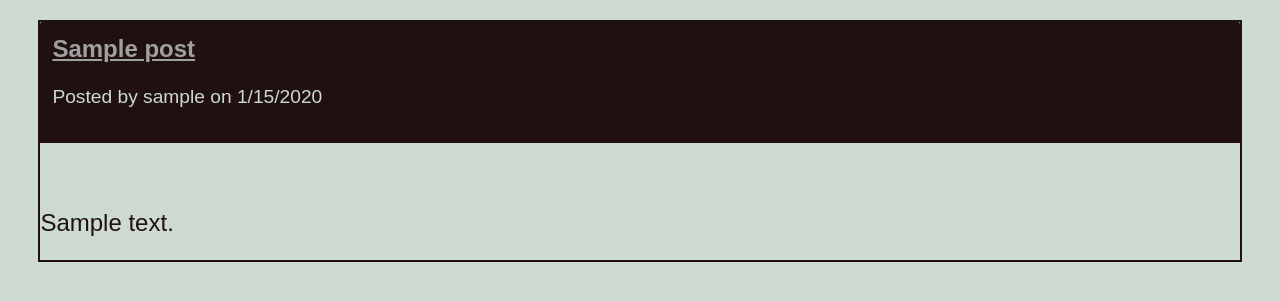
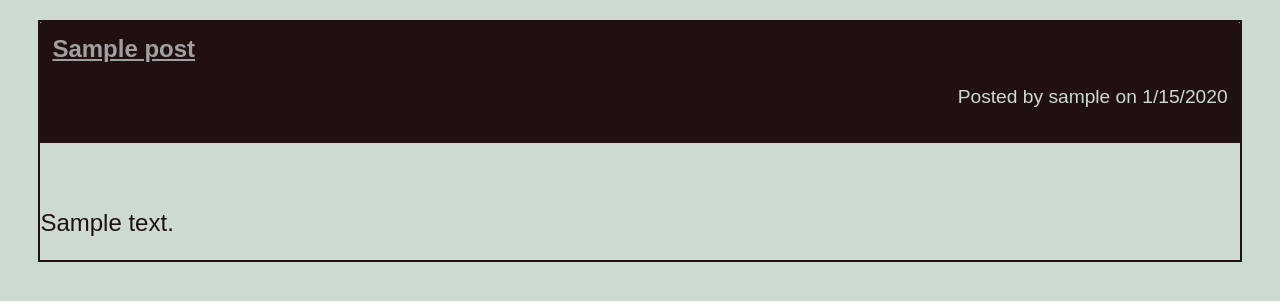
Before and after one commit to svnday/tech_blog, a Node server app: page / in a window 1280 px wide. Shown: the part 173-474 px from the top of the page. Run offline with Node 20, Linux system fonts and the light colour scheme; tables that the repository leaves empty hold one stand-in row (values such as "Sample post"); some libraries are stand-ins or nearby versions.

Commit message:
moved posted by text

```diff
--- a/public/stylesheets/style.css
+++ b/public/stylesheets/style.css
@@ -168,6 +168,9 @@ box-shadow: 2px 2px var(--dark);
     background-color: var(--dark);
     padding: 1%;
     border-radius: calc(.18rem - 1px) calc(.18rem - 1px) 0 0;
+}
+.postedBy {
+    text-align: right;
 }
 
 .card-body {
--- a/views/partials/post-view.handlebars
+++ b/views/partials/post-view.handlebars
@@ -1,7 +1,6 @@
 <div class="card">
     <div class="card-header">
-        <h4><a class="link" href="/post/{{id}}">{{title}}</a></h4>
-        <p>Posted by {{user.username}} on {{format_date created_at}}</p>
+        <h4><a class="link" href="/post/{{id}}">{{title}}</a></h4> <p class="postedBy">Posted by {{user.username}} on {{format_date created_at}}</p>
     </div>
         <p class="card-body"></p>{{content}}</p>
 </div>
```
